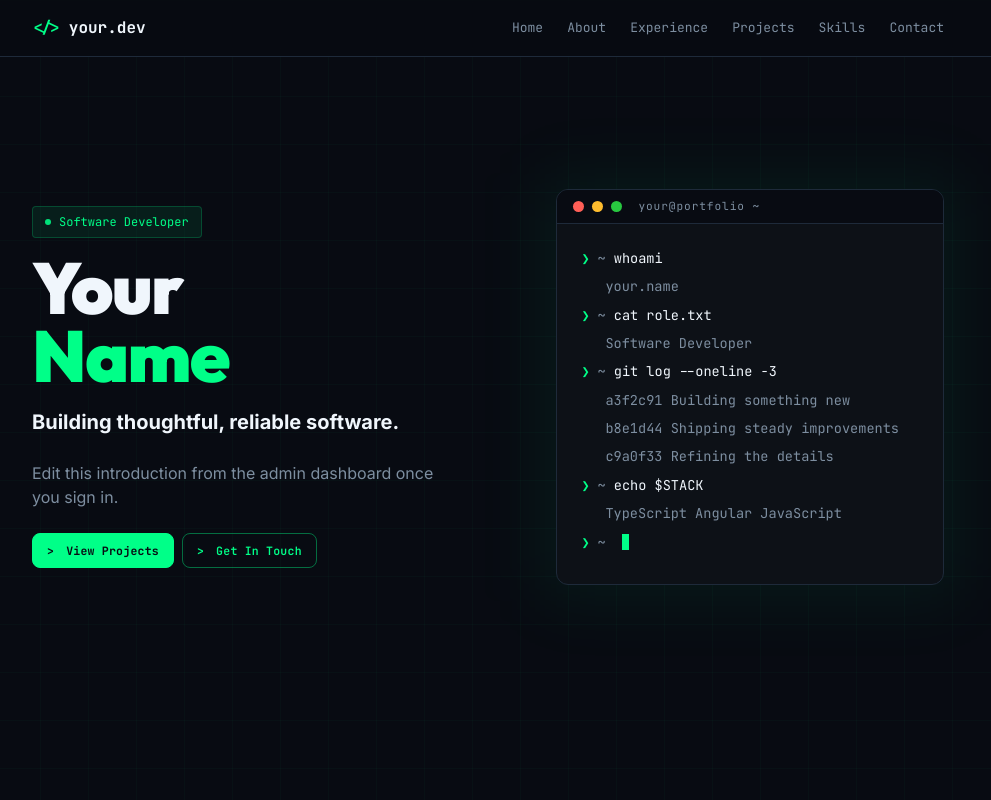
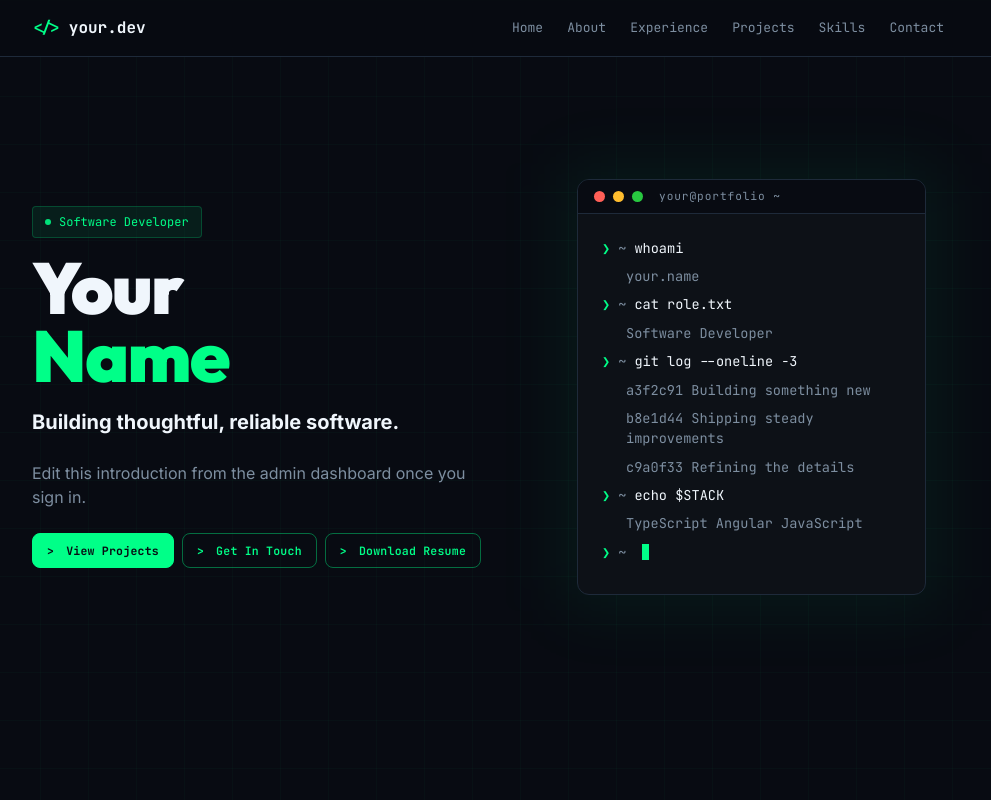
Before and after one commit to MazisiD/MyProfile, an Angular app in the folder portfolio-app/: page / in a window 1280 px wide. Shown: the top 800 px of the page, without its empty margins (152-1143 px from the left). Built offline with nearby package versions, Linux system fonts and the light colour scheme; no server answers; the database is empty.

Commit message:
Refactor code structure for improved readability and maintainability

```diff
--- a/portfolio-app/angular.json
+++ b/portfolio-app/angular.json
@@ -22,6 +22,11 @@
               {
                 "glob": "**/*",
                 "input": "public"
+              },
+              {
+                "glob": "**/*",
+                "input": "src/assets",
+                "output": "assets"
               }
             ],
             "styles": [
--- a/portfolio-app/src/app/pages/home/home.html
+++ b/portfolio-app/src/app/pages/home/home.html
@@ -15,6 +15,14 @@
       <div class="cta-row">
         <a class="btn btn-primary" href="#projects"><span class="btn-glyph">&gt;</span> View Projects</a>
         <a class="btn" href="#contact"><span class="btn-glyph">&gt;</span> Get In Touch</a>
+        <a
+          class="btn"
+          href="/assets/Mazisi_Dungelo_Resume.pdf"
+          download="Mazisi_Dungelo_Resume.pdf"
+          aria-label="Download Resume - Mazisi Dungelo's resume (PDF)"
+        >
+          <span class="btn-glyph">&gt;</span> Download Resume
+        </a>
         @if (home().cvUrl) {
           <a class="btn" [href]="home().cvUrl" target="_blank" rel="noopener">
             <span class="btn-glyph">&gt;</span> Resume
```
Also changed, not shown: 2 other files (tests, documents, lock files or other folders).
